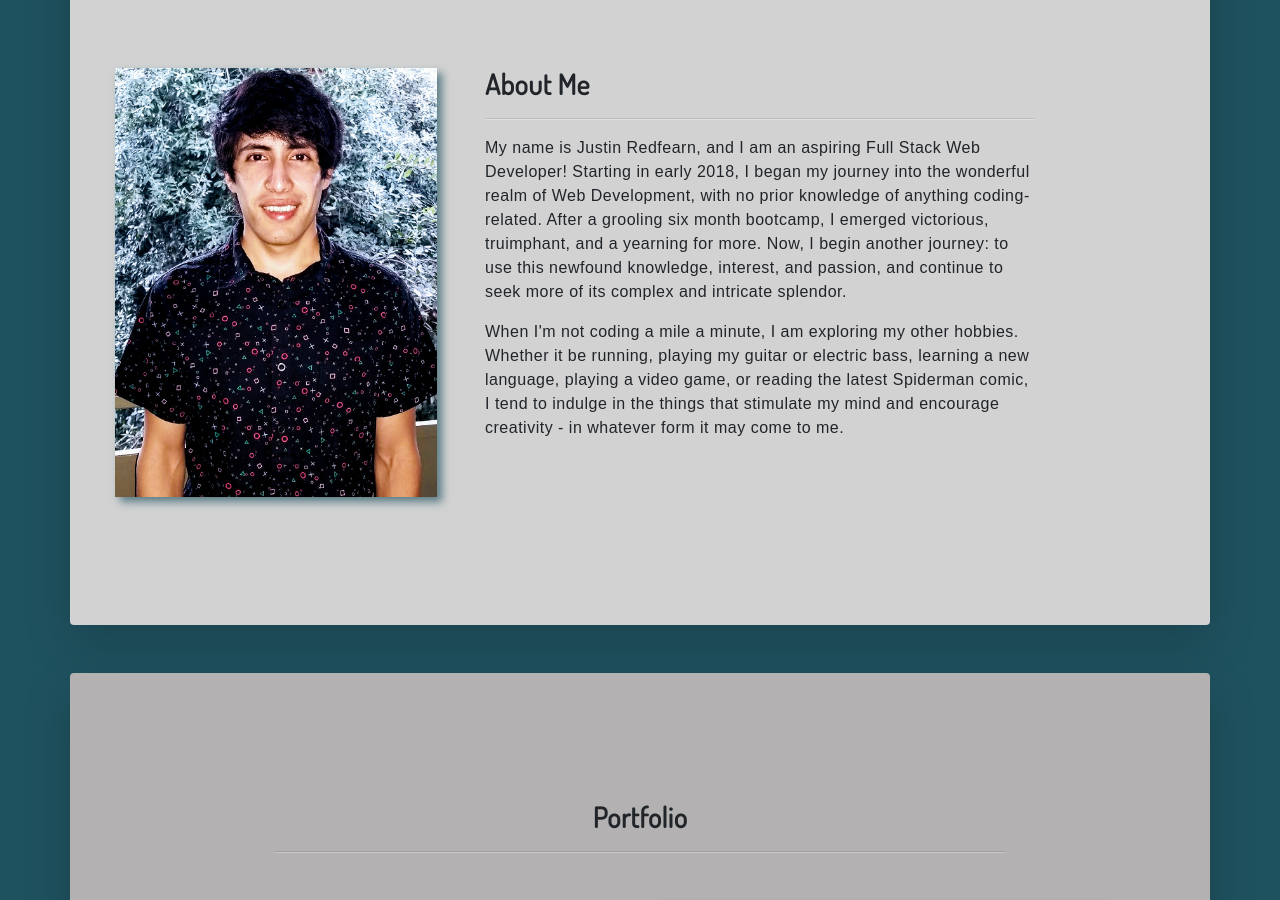
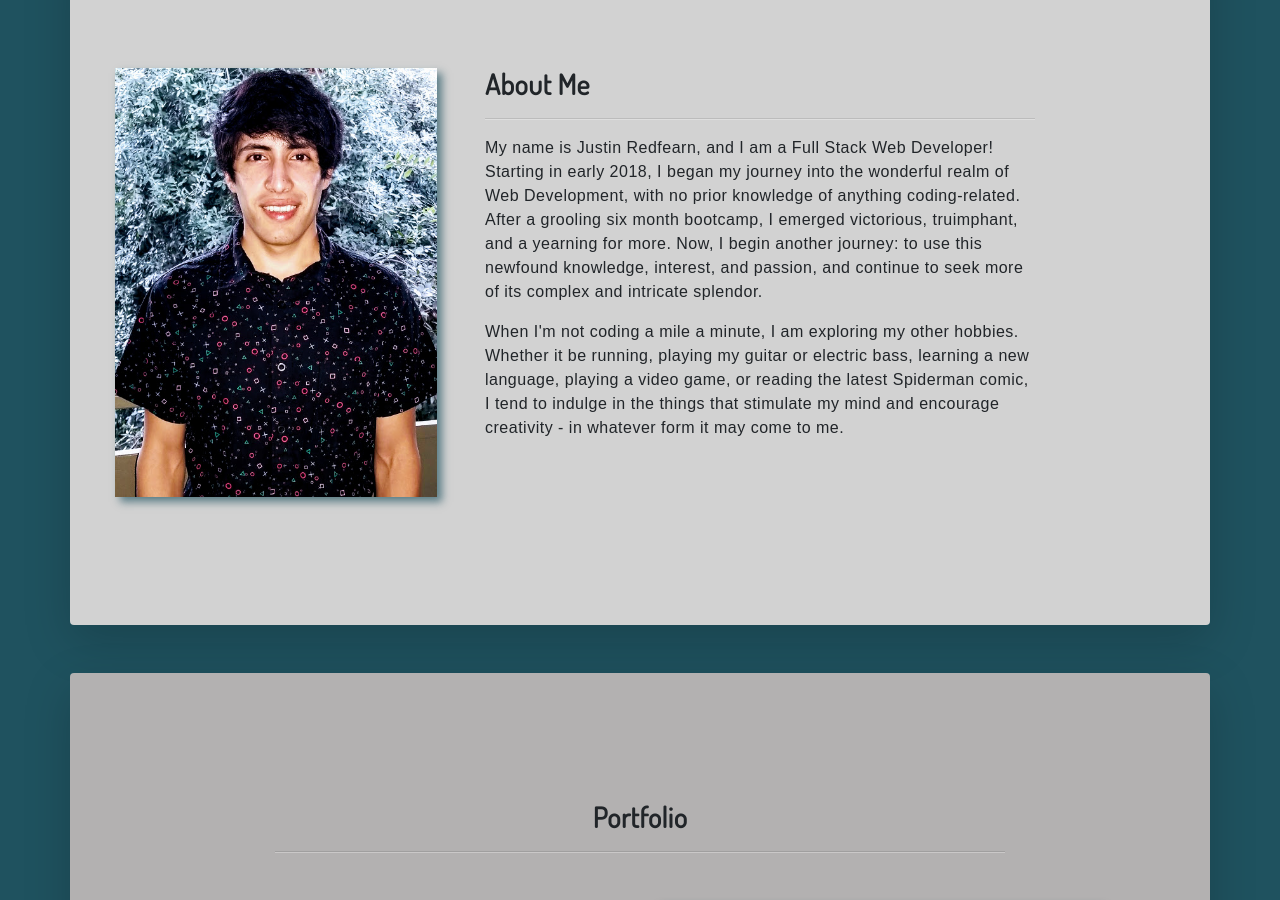
Before and after one commit to Redfearn-Justin/Portfolio-V2, a plain HTML site: page index.html in a window 1280 px wide. Shown: the part 960-1860 px from the top of the page. Drawn offline with nearby package versions, Linux system fonts and the light colour scheme; a web font is replaced by a local one.

Commit message:
Update index.html

```diff
--- a/index.html
+++ b/index.html
@@ -75,7 +75,7 @@
             <div class="media-body">
               <h3 class="mt-0 text-black titleText"><a id="aboutMe"> About Me  </a></h3>
               <hr>
-              <p class="text-black"> My name is Justin Redfearn, and I am an aspiring Full Stack Web Developer! Starting in early 2018, I began my journey into the wonderful realm of Web Development, with no prior knowledge of anything coding-related. After a grooling six month bootcamp, I emerged victorious, truimphant, and a yearning for more. Now, I begin another journey: to use this newfound knowledge, interest, and passion, and continue to seek more of its complex and intricate splendor.</p>
+              <p class="text-black"> My name is Justin Redfearn, and I am a Full Stack Web Developer! Starting in early 2018, I began my journey into the wonderful realm of Web Development, with no prior knowledge of anything coding-related. After a grooling six month bootcamp, I emerged victorious, truimphant, and a yearning for more. Now, I begin another journey: to use this newfound knowledge, interest, and passion, and continue to seek more of its complex and intricate splendor.</p>
               <p class="mb-0 text-black"> When I'm not coding a mile a minute, I am exploring my other hobbies. Whether it be running, playing my guitar or electric bass, learning a new language, playing a video game, or reading the latest Spiderman comic, I tend to indulge in the things that stimulate my mind and encourage creativity - in whatever form it may come to me.</p>
             </div>
           </div>
```
